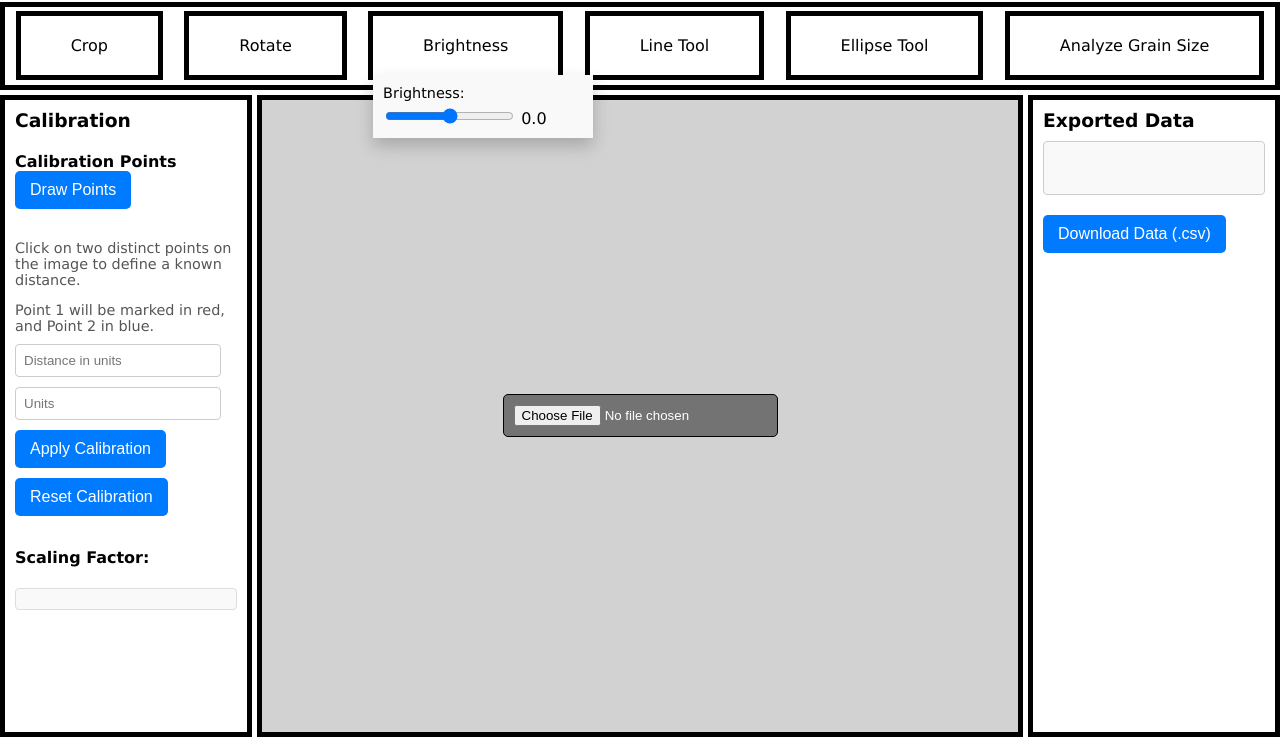
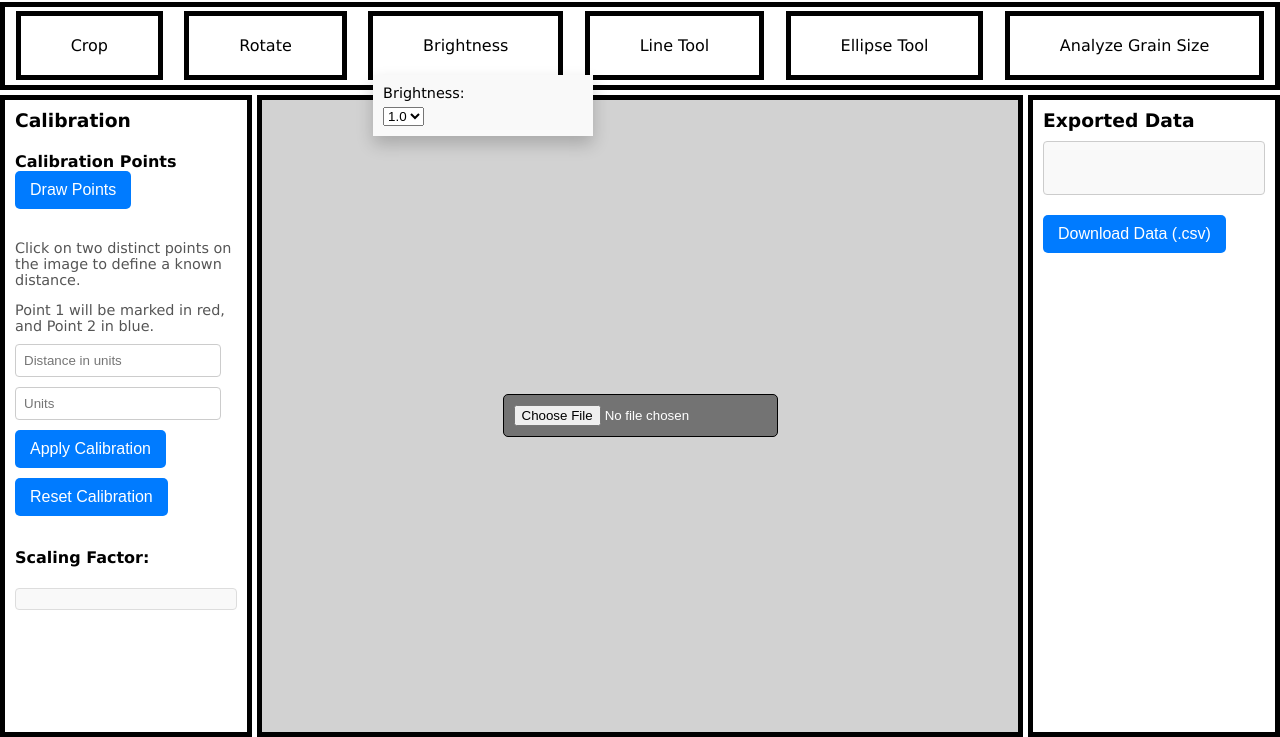
Before and after one commit to zeez30/Image-Analysis-Package, a plain HTML site: page public/html/index.html in a window 1280 px wide. Both pictures are taken after a click on the button "Brightness". Shown: the part 63-800 px from the top of the page. Drawn offline with Linux system fonts and the light colour scheme.

Commit message:
Fixed laggy brightness issue. Couldn't speed up the code so I slowed down the user :)
Signed-off-by: James Vincent <40579227@live.napier.ac.uk>

```diff
--- a/backend/src/imagemanipulation.js
+++ b/backend/src/imagemanipulation.js
@@ -39,8 +39,7 @@ async function imageRotate(degrees, inputPath) {
 async function imageBrightness(brightness, inputPath) {
     try {
         const image = await Jimp.read(inputPath);
-        let totalBrightness = (brightness + 1);
-        image.brightness(totalBrightness);
+        image.brightness(brightness);
 
         return await image.getBuffer('image/png');
     } catch (error) {
--- a/public/html/index.html
+++ b/public/html/index.html
@@ -96,9 +96,29 @@
             <li class="dropdown" id="brightnessDropdownContainer">
                 <button id="brightnessButton">Brightness</button>
                 <div class="dropdown-content" id="brightnessDropdownContent">
-                    <label for="brightnessSlider">Brightness:</label>
-                    <input type="range" id="brightnessSlider" min="-1" max="1" step="0.1" value="0">
-                    <span id="brightnessValue">0.0</span>
+                    <label for="brightnessDropdown">Brightness:</label>
+                    <select id="brightnessDropdown">
+                        <option value="0.1">0.1</option>
+                        <option value="0.2">0.2</option>
+                        <option value="0.3">0.3</option>
+                        <option value="0.4">0.4</option>
+                        <option value="0.5">0.5</option>
+                        <option value="0.6">0.6</option>
+                        <option value="0.7">0.7</option>
+                        <option value="0.8">0.8</option>
+                        <option value="0.9">0.9</option>
+                        <option value="1.0" selected>1.0</option>
+                        <option value="1.1">1.1</option>
+                        <option value="1.2">1.2</option>
+                        <option value="1.3">1.3</option>
+                        <option value="1.4">1.4</option>
+                        <option value="1.5">1.5</option>
+                        <option value="1.6">1.6</option>
+                        <option value="1.7">1.7</option>
+                        <option value="1.8">1.8</option>
+                        <option value="1.9">1.9</option>
+                        <option value="2.0">2.0</option>
+                    </select>
                 </div>
             </li>
             <li>
--- a/public/js/buttonHandlers.js
+++ b/public/js/buttonHandlers.js
@@ -25,8 +25,9 @@ const rotateRightButton = document.getElementById('rotateRight');
 const brightnessButton = document.getElementById('brightnessButton');
 const brightnessDropdownContainer = document.getElementById('brightnessDropdownContainer');
 const brightnessDropdownContent = document.getElementById('brightnessDropdownContent');
-const brightnessSlider = document.getElementById('brightnessSlider');
-const brightnessValueDisplay = document.getElementById('brightnessValue');
+// const brightnessSlider = document.getElementById('brightnessSlider');
+const brightnessDropdown = document.getElementById('brightnessDropdown');
+// const brightnessValueDisplay = document.getElementById('brightnessValue');
 // let originalImageDataURL = null;
 
 // Button Functionality
@@ -197,10 +198,9 @@ async function rotateCanvas(degrees) {
     }
 }
 
-// Brightness Slider Event Listener
-brightnessSlider.addEventListener('input', async () => {
-    const brightnessValue = parseFloat(brightnessSlider.value);
-    brightnessValueDisplay.textContent = parseFloat(brightnessValue).toFixed(1);
+// Brightness Dropdown Event Listener
+brightnessDropdown.addEventListener('change', async () => {
+    const brightnessValue = parseFloat(brightnessDropdown.value);
     await adjustBrightness(brightnessValue);
 });
 
@@ -237,7 +237,6 @@ async function adjustBrightness(brightness) {
                 ctx.drawImage(img, 0, 0);
                 URL.revokeObjectURL(adjustedImageURL);
                 console.log(`Image brightness adjusted to ${brightness}.`);
-                setOriginalImageDataURL(canvas.toDataURL('image/png')); // Use the setter
             };
             img.src = adjustedImageURL;
         } else {
```
